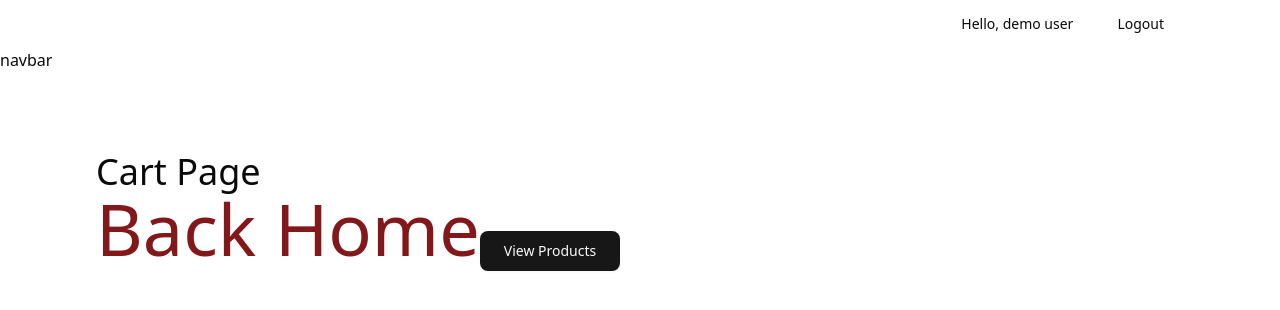
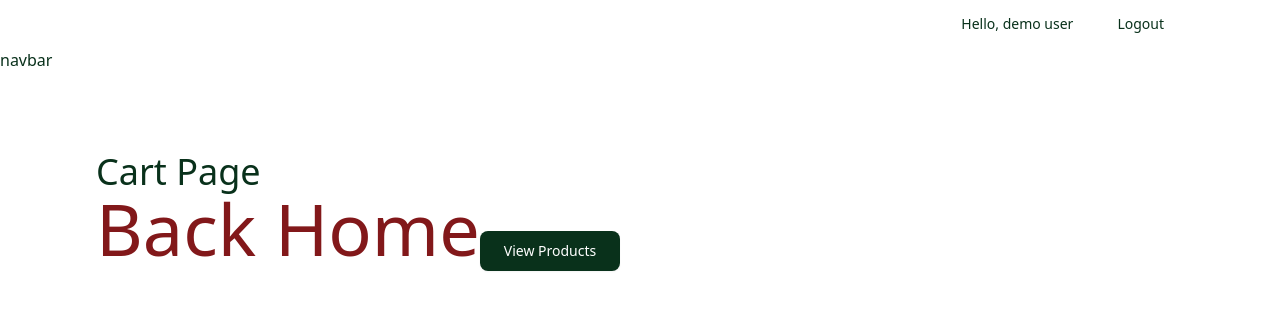
Before and after one commit to rm-reins/ts-react-comfy-zone, a React (Vite) app: page /cart in a window 1280 px wide. Shown: the top 310 px of the page. Built offline with nearby package versions, Linux system fonts and the light colour scheme.

Commit message:
css: adjust colour scheme

```diff
--- a/src/index.css
+++ b/src/index.css
@@ -7,22 +7,22 @@
 @layer base {
   :root {
     --background: 0 0% 100%;
-    --foreground: 222.2 84% 4.9%;
+    --foreground: 152 47% 21%; /* #1A472A converted to HSL */
 
     --card: 0 0% 100%;
-    --card-foreground: 222.2 84% 4.9%;
+    --card-foreground: 152 47% 21%;
 
     --popover: 0 0% 100%;
-    --popover-foreground: 222.2 84% 4.9%;
+    --popover-foreground: 152 47% 21%;
 
-    --primary: 222.2 47.4% 11.2%;
-    --primary-foreground: 210 40% 98%;
+    --primary: 152 47% 21%; /* #1A472A */
+    --primary-foreground: 0 0% 100%;
 
-    --secondary: 210 40% 96.1%;
-    --secondary-foreground: 222.2 47.4% 11.2%;
+    --secondary: 150 30% 96%;
+    --secondary-foreground: 152 47% 21%;
 
-    --muted: 210 40% 96.1%;
-    --muted-foreground: 215.4 16.3% 46.9%;
+    --muted: 150 30% 96%;
+    --muted-foreground: 152 30% 40%;
 
     --accent: 210 40% 96.1%;
     --accent-foreground: 222.2 47.4% 11.2%;
@@ -38,26 +38,26 @@
   }
 
   .dark {
-    --background: 222.2 84% 4.9%;
-    --foreground: 210 40% 98%;
+    --background: 152 47% 10%; /* Darker version of #1A472A */
+    --foreground: 150 30% 98%;
 
-    --card: 222.2 84% 4.9%;
-    --card-foreground: 210 40% 98%;
+    --card: 152 47% 12%;
+    --card-foreground: 150 30% 98%;
 
-    --popover: 222.2 84% 4.9%;
-    --popover-foreground: 210 40% 98%;
+    --popover: 152 47% 12%;
+    --popover-foreground: 150 30% 98%;
 
-    --primary: 210 40% 98%;
-    --primary-foreground: 222.2 47.4% 11.2%;
+    --primary: 152 47% 21%; /* #1A472A */
+    --primary-foreground: 0 0% 100%;
 
-    --secondary: 217.2 32.6% 17.5%;
-    --secondary-foreground: 210 40% 98%;
+    --secondary: 152 47% 16%;
+    --secondary-foreground: 150 30% 98%;
 
-    --muted: 217.2 32.6% 17.5%;
-    --muted-foreground: 215 20.2% 65.1%;
+    --muted: 152 47% 16%;
+    --muted-foreground: 150 20% 70%;
 
-    --accent: 217.2 32.6% 17.5%;
-    --accent-foreground: 210 40% 98%;
+    --accent: oklch(0.269 0 0);
+    --accent-foreground: oklch(0.985 0 0);
 
     --destructive: 0 62.8% 30.6%;
     --destructive-foreground: 210 40% 98%;
@@ -79,19 +79,19 @@
 
 :root {
   --background: oklch(1 0 0);
-  --foreground: oklch(0.145 0 0);
+  --foreground: oklch(0.28 0.06 155); /* #1A472A in OKLCH */
   --card: oklch(1 0 0);
-  --card-foreground: oklch(0.145 0 0);
+  --card-foreground: oklch(0.28 0.06 155);
   --popover: oklch(1 0 0);
-  --popover-foreground: oklch(0.145 0 0);
-  --primary: oklch(0.205 0 0);
-  --primary-foreground: oklch(0.985 0 0);
-  --secondary: oklch(0.97 0 0);
-  --secondary-foreground: oklch(0.205 0 0);
-  --muted: oklch(0.97 0 0);
-  --muted-foreground: oklch(0.556 0 0);
-  --accent: oklch(0.97 0 0);
-  --accent-foreground: oklch(0.205 0 0);
+  --popover-foreground: oklch(0.28 0.06 155);
+  --primary: oklch(0.28 0.06 155); /* #1A472A in OKLCH */
+  --primary-foreground: oklch(1 0 0);
+  --secondary: oklch(0.95 0.03 155);
+  --secondary-foreground: oklch(0.28 0.06 155);
+  --muted: oklch(0.95 0.03 155);
+  --muted-foreground: oklch(0.5 0.05 155);
+  --accent: oklch(0.95 0.03 155);
+  --accent-foreground: oklch(0.28 0.06 155);
   --destructive: oklch(0.577 0.245 27.325);
   --destructive-foreground: oklch(0.577 0.245 27.325);
   --border: oklch(0.922 0 0);
@@ -103,31 +103,31 @@
   --chart-4: oklch(0.828 0.189 84.429);
   --chart-5: oklch(0.769 0.188 70.08);
   --radius: 0.625rem;
-  --sidebar: oklch(0.985 0 0);
-  --sidebar-foreground: oklch(0.145 0 0);
-  --sidebar-primary: oklch(0.205 0 0);
-  --sidebar-primary-foreground: oklch(0.985 0 0);
-  --sidebar-accent: oklch(0.97 0 0);
-  --sidebar-accent-foreground: oklch(0.205 0 0);
-  --sidebar-border: oklch(0.922 0 0);
-  --sidebar-ring: oklch(0.708 0 0);
+  --sidebar: oklch(0.22 0.05 155);
+  --sidebar-foreground: oklch(0.98 0.01 155);
+  --sidebar-primary: oklch(0.28 0.06 155);
+  --sidebar-primary-foreground: oklch(1 0 0);
+  --sidebar-accent: oklch(0.25 0.05 155);
+  --sidebar-accent-foreground: oklch(0.98 0.01 155);
+  --sidebar-border: oklch(0.25 0.05 155);
+  --sidebar-ring: oklch(0.4 0.05 155);
 }
 
 .dark {
-  --background: oklch(0.145 0 0);
-  --foreground: oklch(0.985 0 0);
-  --card: oklch(0.145 0 0);
-  --card-foreground: oklch(0.985 0 0);
-  --popover: oklch(0.145 0 0);
-  --popover-foreground: oklch(0.985 0 0);
-  --primary: oklch(0.985 0 0);
-  --primary-foreground: oklch(0.205 0 0);
-  --secondary: oklch(0.269 0 0);
-  --secondary-foreground: oklch(0.985 0 0);
-  --muted: oklch(0.269 0 0);
-  --muted-foreground: oklch(0.708 0 0);
-  --accent: oklch(0.269 0 0);
-  --accent-foreground: oklch(0.985 0 0);
+  --background: oklch(0.2 0.05 155); /* Darker version of #1A472A */
+  --foreground: oklch(0.98 0.01 155);
+  --card: oklch(0.22 0.05 155);
+  --card-foreground: oklch(0.98 0.01 155);
+  --popover: oklch(0.22 0.05 155);
+  --popover-foreground: oklch(0.98 0.01 155);
+  --primary: oklch(0.28 0.06 155); /* #1A472A in OKLCH */
+  --primary-foreground: oklch(1 0 0);
+  --secondary: oklch(0.25 0.05 155);
+  --secondary-foreground: oklch(0.98 0.01 155);
+  --muted: oklch(0.25 0.05 155);
+  --muted-foreground: oklch(0.7 0.03 155);
+  --accent: oklch(0.25 0.05 155);
+  --accent-foreground: oklch(0.98 0.01 155);
   --destructive: oklch(0.396 0.141 25.723);
   --destructive-foreground: oklch(0.637 0.237 25.331);
   --border: oklch(0.269 0 0);
@@ -138,14 +138,14 @@
   --chart-3: oklch(0.769 0.188 70.08);
   --chart-4: oklch(0.627 0.265 303.9);
   --chart-5: oklch(0.645 0.246 16.439);
-  --sidebar: oklch(0.205 0 0);
-  --sidebar-foreground: oklch(0.985 0 0);
-  --sidebar-primary: oklch(0.488 0.243 264.376);
-  --sidebar-primary-foreground: oklch(0.985 0 0);
-  --sidebar-accent: oklch(0.269 0 0);
-  --sidebar-accent-foreground: oklch(0.985 0 0);
-  --sidebar-border: oklch(0.269 0 0);
-  --sidebar-ring: oklch(0.439 0 0);
+  --sidebar: oklch(0.22 0.05 155);
+  --sidebar-foreground: oklch(0.98 0.01 155);
+  --sidebar-primary: oklch(0.28 0.06 155);
+  --sidebar-primary-foreground: oklch(1 0 0);
+  --sidebar-accent: oklch(0.25 0.05 155);
+  --sidebar-accent-foreground: oklch(0.98 0.01 155);
+  --sidebar-border: oklch(0.25 0.05 155);
+  --sidebar-ring: oklch(0.4 0.05 155);
 }
 
 @theme inline {
```
Also changed, not shown: tailwind.config.js (+5 -5 lines), components.json, public/favicon-512x512.png (added).
